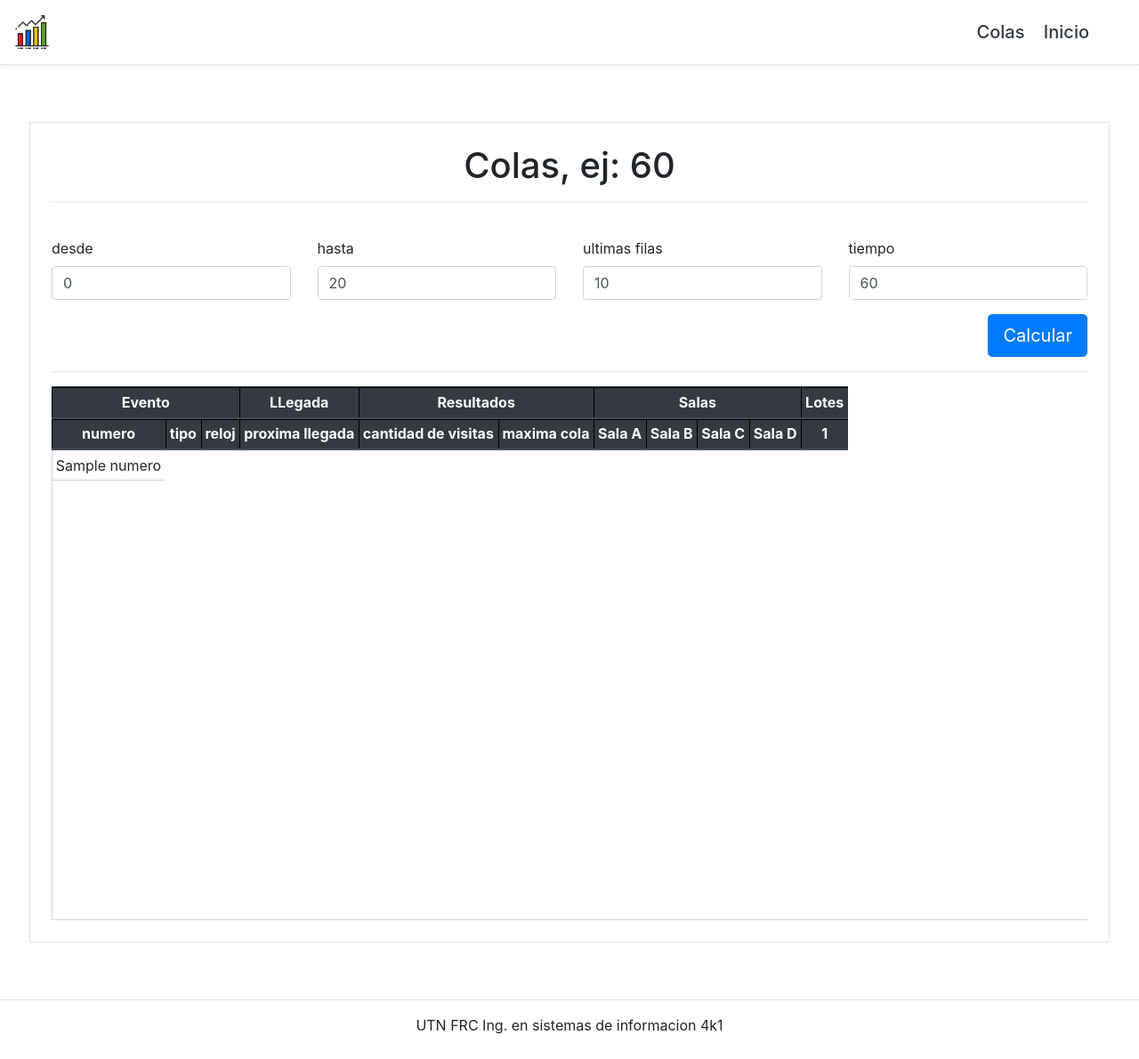
After one commit to AxelWismer/tp5, a Django app: template colas/templates/colas/colas.html in a window 1280 px wide. The commit adds this page. Shown: the whole page at 89% size. Run offline with Django 3.2, Linux system fonts and the light colour scheme; tables that the repository leaves empty hold one stand-in row (values such as "Sample post"); the template is opened without the code that fills it: values that come from a table or form of the project are taken from there, most other values are stand-ins (such as "Sample title", 1, 10 or a date in 2020); some libraries are stand-ins or nearby versions.

Commit message:
fix and UI

```diff
--- /dev/null
+++ b/colas/forms.py
@@ -0,0 +1,14 @@
+from django import forms
+from crispy_forms.helper import FormHelper
+
+class ParametersForm(forms.Form):
+    desde = forms.IntegerField(label='desde', initial=0, min_value=0)
+    hasta = forms.IntegerField(label='hasta', initial=20, min_value=0)
+    ultimas_filas = forms.IntegerField(label='ultimas filas', initial=10, min_value=0)
+    tiempo = forms.IntegerField(label='tiempo', initial=60, min_value=0, max_value=1000)
+
+    def __init__(self, *args, **kwargs):
+        super(ParametersForm, self).__init__(*args, **kwargs)
+        self.helper = FormHelper()
+        # self.helper.form_show_labels = False
+        self.helper.form_tag = False
--- a/colas/lote.py
+++ b/colas/lote.py
@@ -33,6 +33,8 @@ class Lote:
         self.sala_actual = None
         self.cola = False
         self.visitantes = generador.poisson_next(3)
+        if self.visitantes == 0:
+            self.visitantes += 1
         self.recorrido = self.get_recorrido(generador.rnd())
         self.fin_recorrido = ''
 
@@ -78,6 +80,10 @@ class Lote:
             self.sala_actual = self.recorrido[self.recorrido.index(self.sala_actual) + 1]
         else:
             raise Exception("No existe proxima sala")
+
+    @classmethod
+    def resetrar_lote(cls):
+        cls.nro = 0
 
 if __name__ == '__main__':
     x = 0
--- /dev/null
+++ b/colas/templates/colas/base.html
@@ -0,0 +1,15 @@
+{% extends 'base.html' %}
+
+{% block content %}
+<div class="container-fluid p-5">
+
+    <div class="row">
+        <div class="col-md-12 mx-auto border order-md-1 p-4">
+            {% block app_content %}
+            {% endblock app_content %}
+        </div>
+    </div>
+</div>
+    {% block extra_content %}
+    {% endblock extra_content %}
+{% endblock content %}
--- /dev/null
+++ b/colas/templates/colas/base_form.html
@@ -0,0 +1,14 @@
+<!--Archivo base de los formularios de actualizacion-->
+{% extends 'colas/base.html' %}
+
+{% block app_content %}
+
+<!-- Elimina el asterisco de los tags    -->
+{% include 'custom/snippets/asterisk_field.html' %}
+
+<form class="form-signin" enctype='multipart/form-data' method="post">{% csrf_token %}
+    {% block form %}
+    {% endblock form %}
+</form>
+
+{% endblock app_content %}
--- /dev/null
+++ b/colas/templates/colas/colas.html
@@ -0,0 +1,30 @@
+{% extends 'colas/base_form.html' %}
+{% load crispy_forms_tags %}
+{% block form %}
+<h1 class="text-center">Colas, ej: 60</h1>
+<hr>
+<br>
+<div class="row">
+    <div class="col-3">
+        {{ form.desde|as_crispy_field }}
+    </div>
+    <div class="col-3">
+        {{ form.hasta|as_crispy_field }}
+    </div>
+    <div class="col-3">
+        {{ form.ultimas_filas|as_crispy_field }}
+    </div>
+    <div class="col-3">
+        {{ form.tiempo|as_crispy_field }}
+    </div>
+</div>
+
+<div class="text-right">
+    <button class="btn btn-lg btn-primary">Calcular</button>
+</div>
+{% if tabla %}
+<hr>
+{% include 'colas/table.html' with tabla=tabla lotes=lotes %}
+{% endif %}
+
+{% endblock form %}
--- /dev/null
+++ b/colas/templates/colas/table.html
@@ -0,0 +1,55 @@
+<!--Tabla de los numeros generados-->
+<!--var: numbers, max-->
+
+{% load crispy_forms_tags %}
+
+<style>
+    .tableFixHead          { overflow-y: 20px; height: 600px; }
+    .tableFixHead thead th { position: sticky; top: 0px; }
+
+    .tableFixHead,
+    .tableFixHead td {
+    box-shadow: inset 1px -1px #D3D3D3;
+    }
+    .tableFixHead th {
+    box-shadow: inset 1px 1px #000, 0 1px #000;
+    }
+
+</style>
+
+<table class="table m-auto table-sm table-responsive text-center tableFixHead">
+    <thead class="thead-dark m-auto">
+    <tr>
+        <th colspan="3">Evento</th>
+        <th colspan="1">LLegada</th>
+        <th colspan="2">Resultados</th>
+        <th colspan="4">Salas</th>
+        <th colspan="{{lotes|length}}">Lotes</th>
+    </tr>
+    <tr>
+        <th scope="col">numero</th>
+        <th scope="col">tipo</th>
+        <th scope="col">reloj</th>
+        <th scope="col">proxima llegada</th>
+        <th scope="col">cantidad de visitas</th>
+        <th scope="col">maxima cola</th>
+        <th scope="col">Sala A</th>
+        <th scope="col">Sala B</th>
+        <th scope="col">Sala C</th>
+        <th scope="col">Sala D</th>
+        <!-- Lotes -->
+        {% for num in num_lotes %}
+
+        <th scope="col">{{num}}</th>
+        {% endfor %}
+    </tr>
+    </thead>
+    <tbody>
+    {% for linea in tabla %}
+    <tr>
+        <td>{{linea.numero}}</td>
+    </tr>
+    {% endfor %}
+
+    </tbody>
+</table>
--- /dev/null
+++ b/colas/urls.py
@@ -0,0 +1,7 @@
+from django.urls import path
+from .views import Colas
+
+app_name = 'colas'
+urlpatterns = [
+    path('', Colas.as_view(), name='colas'),
+]
--- a/templates/header/header.html
+++ b/templates/header/header.html
@@ -8,7 +8,7 @@
 	</div>
 	<nav class="my-2 my-md-0 mr-4">
 		<!--Opciones de un usuario staff-->
-		<a class="p-2 text-dark" href="{% url 'montecarlo:montecarlo' %}">Montecarlo</a>
+		<a class="p-2 text-dark" href="{% url 'colas:colas' %}">Colas</a>
 		<a class="p-2 text-dark" href="{% url 'index' %}">Inicio</a>
 
 
--- a/tp5/settings.py
+++ b/tp5/settings.py
@@ -39,9 +39,7 @@ INSTALLED_APPS = [
     'django.contrib.staticfiles',
     'crispy_forms',
     'custom',
-    'montecarlo',
     'colas',
-    'custom',
 
 ]
 
--- a/tp5/urls.py
+++ b/tp5/urls.py
@@ -21,7 +21,7 @@ from django.conf import settings
 
 urlpatterns = [
                   path('admin/', admin.site.urls),
-                  path('', generic.TemplateView.as_view(template_name='montecarlo/index.html'), name='index'),
-                  path('montecarlo/', include('montecarlo.urls')),
+                  path('', generic.TemplateView.as_view(template_name='colas/index.html'), name='index'),
+                  path('colas/', include('colas.urls')),
 
               ] + static(settings.MEDIA_URL, document_root=settings.MEDIA_ROOT)
```
Also changed, not shown: colas/iterador.py (+88 -12 lines), colas/salas.py (+5 -2 lines), colas/templates/colas/index.html (added, +17 -0 lines), colas/views.py (+34 -1 lines).
